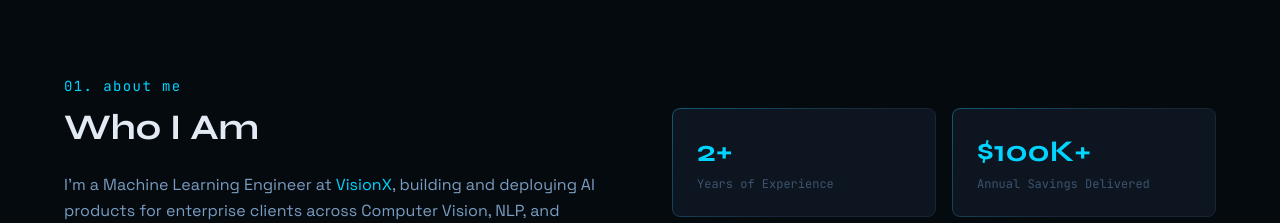
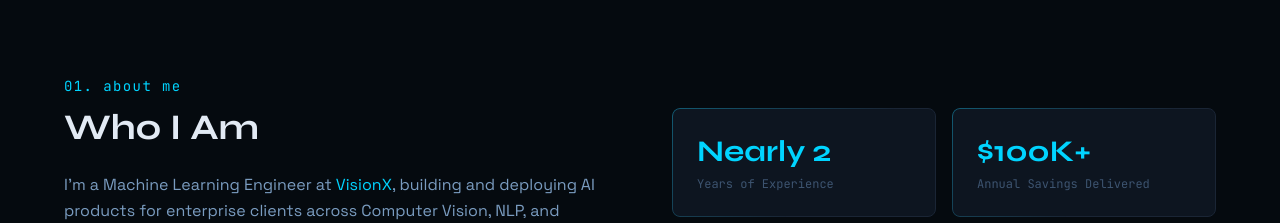
Before and after one commit to Haseeeb21/haseeb-portfolio, a React (Vite) app: page / in a window 1280 px wide. Shown: the part 820-1043 px from the top of the page. Built offline with nearby package versions, Linux system fonts and the light colour scheme.

Commit message:
experience update

```diff
--- a/src/sections/About.jsx
+++ b/src/sections/About.jsx
@@ -1,7 +1,7 @@
 import { Award, MapPin, GraduationCap } from 'lucide-react'
 
 const stats = [
-  { label: 'Years of Experience', value: '2+' },
+  { label: 'Years of Experience', value: 'Nearly 2' },
   { label: 'Annual Savings Delivered', value: '$100K+' },
   { label: 'ML Models Deployed', value: '10+' },
   { label: 'CGPA', value: '3.77' },
```
